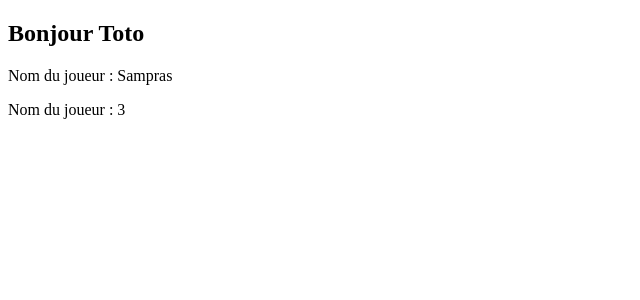
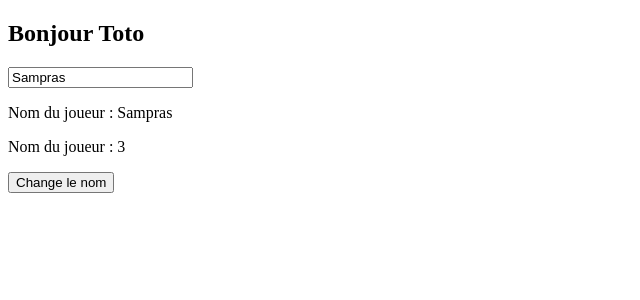
Before and after one commit to thibaut-montanier/WIS2021-AppTennisPlayer, an Angular app: page / in a window 1280 px wide. Shown: the top 300 px of the page, without its empty margins (0-640 px from the left). Built offline with nearby package versions, Linux system fonts and the light colour scheme.

Commit message:
Ajout du formsModule

```diff
--- a/src/app/app.module.ts
+++ b/src/app/app.module.ts
@@ -4,6 +4,7 @@ import { NgModule } from '@angular/core';
 import { AppRoutingModule } from './app-routing.module';
 import { AppComponent } from './app.component';
 import { TennisPlayerComponent } from './tennis-player/tennis-player.component';
+import { FormsModule } from '@angular/forms';
 
 @NgModule({
   declarations: [
@@ -12,7 +13,8 @@ import { TennisPlayerComponent } from './tennis-player/tennis-player.component';
   ],
   imports: [
     BrowserModule,
-    AppRoutingModule
+    AppRoutingModule,
+    FormsModule
   ],
   providers: [],
   bootstrap: [AppComponent]
--- a/src/app/tennis-player/tennis-player.component.html
+++ b/src/app/tennis-player/tennis-player.component.html
@@ -1,2 +1,6 @@
+<label>
+	<input placeholder="Nom du joueur" [(ngModel)]="player.playerName">
+</label>
 <p>Nom du joueur : {{player.playerName}} </p>
 <p>Nom du joueur : {{player.playerCls}} </p>
+<input (click)="onclick()" type="button" value="Change le nom">
--- a/src/app/tennis-player/tennis-player.component.ts
+++ b/src/app/tennis-player/tennis-player.component.ts
@@ -21,4 +21,8 @@ export class TennisPlayerComponent implements OnInit {
 
   }
 
+  public onclick(){
+    this.player.playerName="toto";
+  }
+
 }
```
